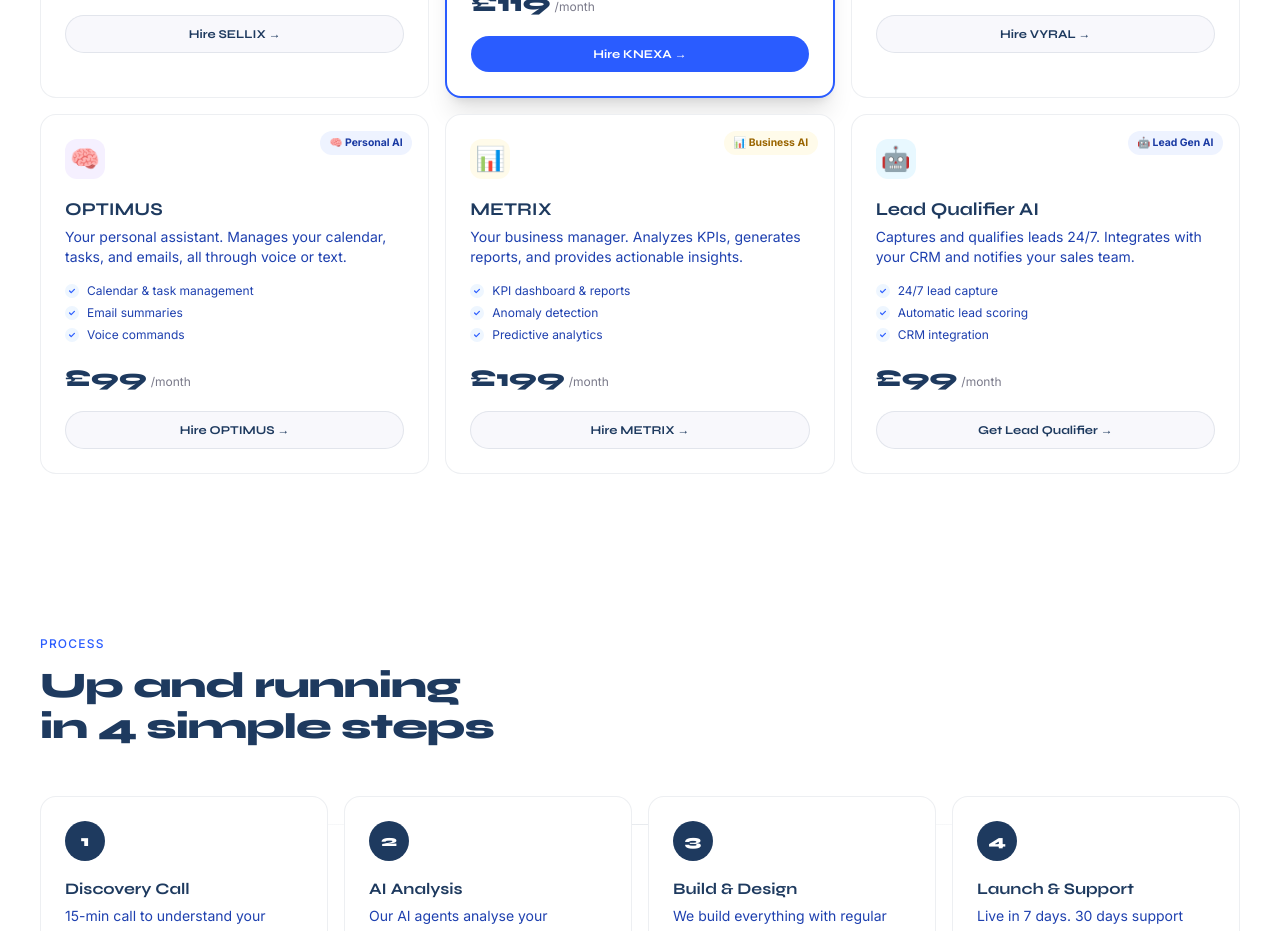
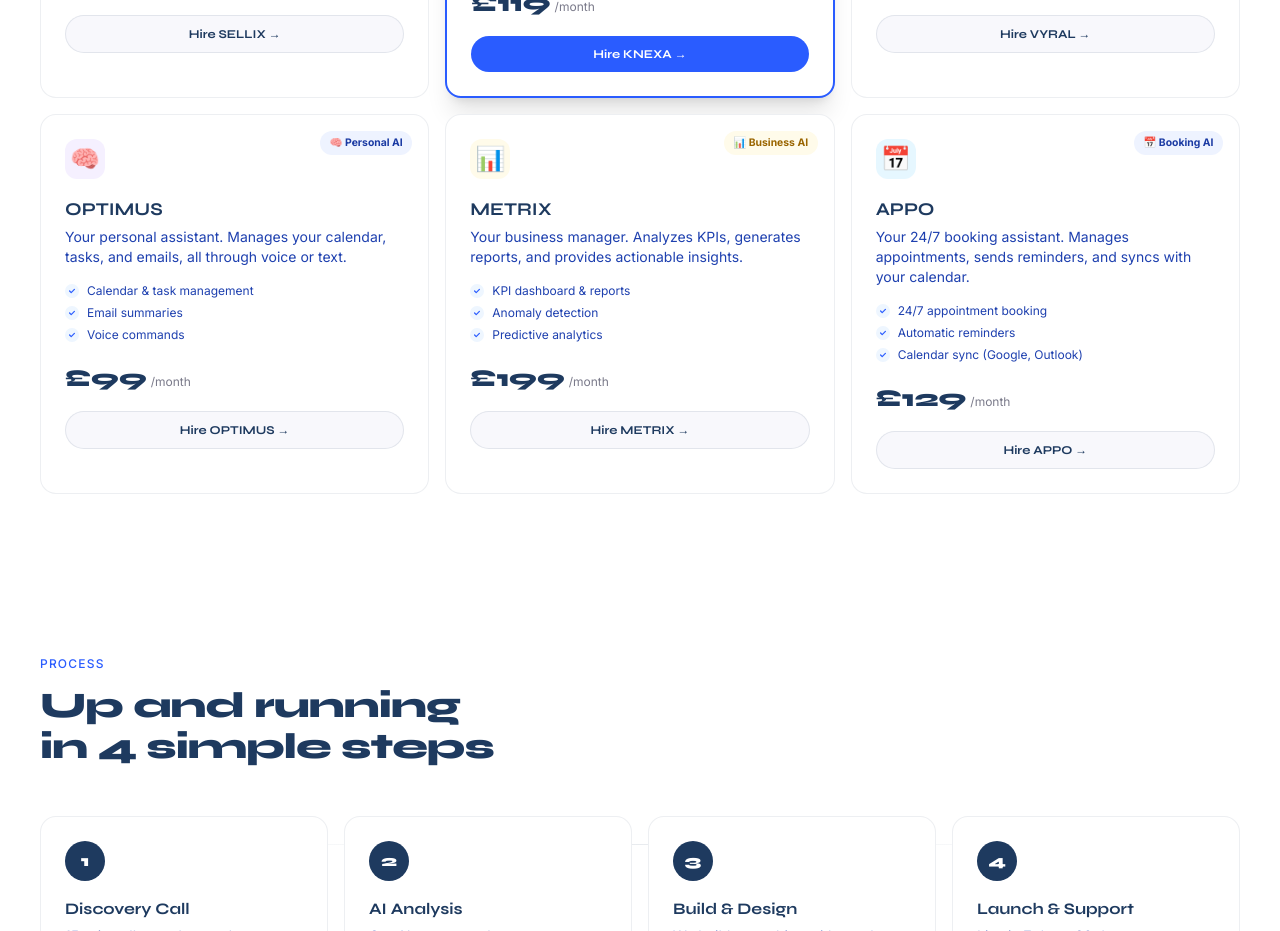
Before and after one commit to newbotic/newbotic-ai-agency, a Next.js app: page / in a window 1280 px wide. Shown: the part 1420-2351 px from the top of the page. Built offline with nearby package versions, Linux system fonts and the light colour scheme.

Commit message:
✨ Add APPO - Booking AI agent, remove Lead Qualifier

```diff
--- a/app/page.tsx
+++ b/app/page.tsx
@@ -459,25 +459,25 @@ export default function Home() {
                 </a>
               </div>
 
-              {/* AI Chatbot - Lead Generation */}
+              {/* APPO - Booking Agent */}
               <div className="glass-card relative">
                 <span className="status-badge status-badge-info absolute top-4 right-4">
-                  🤖 Lead Gen AI
+                  📅 Booking AI
                 </span>
-                <div className="w-10 h-10 bg-[#e8f8ff] rounded-xl flex items-center justify-center mb-4">
-                  <span className="text-2xl">🤖</span>
+                <div className="w-10 h-10 bg-[#e6f7ff] rounded-xl flex items-center justify-center mb-4">
+                  <span className="text-2xl">📅</span>
                 </div>
                 <h3 className="font-['Syne'] font-bold text-lg text-[#1e3a5f] mb-1">
-                  Lead Qualifier AI
+                  APPO
                 </h3>
                 <p className="text-sm text-[#1e40af] mb-4">
-                  Captures and qualifies leads 24/7. Integrates with your CRM and notifies your sales team.
+                  Your 24/7 booking assistant. Manages appointments, sends reminders, and syncs with your calendar.
                 </p>
                 <ul className="space-y-1.5 mb-5">
                   {[
-                    "24/7 lead capture",
-                    "Automatic lead scoring",
-                    "CRM integration",
+                    "24/7 appointment booking",
+                    "Automatic reminders",
+                    "Calendar sync (Google, Outlook)",
                   ].map((f) => (
                     <li key={f} className="flex items-center gap-2 text-xs text-[#1e40af]">
                       <span className="w-3.5 h-3.5 bg-[#eef6ff] rounded-full flex items-center justify-center">
@@ -491,12 +491,12 @@ export default function Home() {
                 </ul>
                 <div className="mb-4">
                   <span className="font-['Syne'] font-extrabold text-2xl text-[#1e3a5f]">
-                    £99
+                    £129
                   </span>
                   <span className="text-xs text-[#7a7a8a] ml-1">/month</span>
                 </div>
                 <a href="https://calendly.com/hello-newbotic/30min" target="_blank" className="block text-center bg-[#f8f8fc] text-[#1e3a5f] font-['Syne'] font-bold text-xs py-2.5 rounded-full border border-[#1e3a5f]/10 hover:bg-[#1e3a5f] hover:text-white transition">
-                  Get Lead Qualifier →
+                  Hire APPO →
                 </a>
               </div>
             </div>
```
